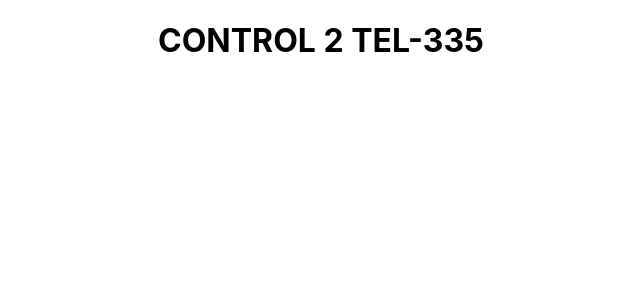
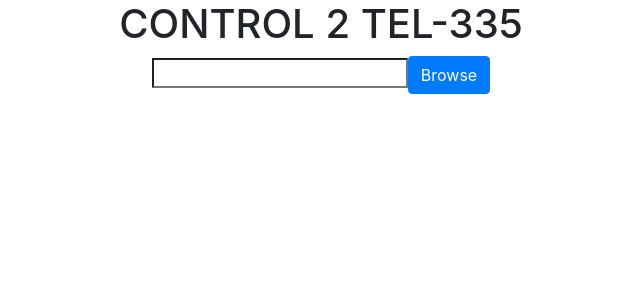
Before and after one commit to tel335/c2-2023, a React (Create React App) app: page / in a window 1280 px wide. Shown: the top 300 px of the page, without its empty margins (319-959 px from the left). Built offline with nearby package versions, Linux system fonts and the light colour scheme.

Commit message:
Commit caso 1 incompleto

```diff
--- a/package.json
+++ b/package.json
@@ -6,7 +6,10 @@
     "@testing-library/jest-dom": "^5.16.5",
     "@testing-library/react": "^13.4.0",
     "@testing-library/user-event": "^13.5.0",
+    "axios": "^1.4.0",
+    "bootstrap": "^5.3.0",
     "react": "^18.2.0",
+    "react-bootstrap": "^2.7.4",
     "react-dom": "^18.2.0",
     "react-scripts": "5.0.1",
     "web-vitals": "^2.1.4"
--- a/public/index.html
+++ b/public/index.html
@@ -3,6 +3,9 @@
   <head>
     <meta charset="utf-8" />
     <link rel="icon" href="%PUBLIC_URL%/favicon.ico" />
+    <link rel="stylesheet" href="https://stackpath.bootstrapcdn.com/bootstrap/4.1.0/css/bootstrap.min.css"
+    integrity="sha384-9gVQ4dYFwwWSjIDZnLEWnxCjeSWFphJiwGPXr1jddIhOegiu1FwO5qRGvFXOdJZ4"
+    crossorigin="anonymous">
     <meta name="viewport" content="width=device-width, initial-scale=1" />
     <meta name="theme-color" content="#000000" />
     <meta
--- a/src/App.js
+++ b/src/App.js
@@ -1,9 +1,11 @@
 import './App.css';
+import Browser from './layout/Browser';
 
 function App() {
   return (
     <div className="App">
       <h1>CONTROL 2 TEL-335</h1>
+      <Browser/>
     </div>
   );
 }
--- /dev/null
+++ b/src/components/ipInput.js
@@ -0,0 +1,42 @@
+import { useState } from "react"
+
+
+function IpInput(props){
+
+    const [valid, setValid] = useState(false)
+
+    const checkInput = (input) => {
+        const Ip = input.split(".")
+
+        if(Ip.length !== 4){
+            props.setInvalid()
+            setValid(false)
+            return
+        }
+
+        Ip.forEach((number) => {
+            if((Number(number) > 255)){
+                return
+            }
+        })
+
+        props.setSearch(input)
+    }
+
+    return(
+        <>
+            <input
+                type='search'
+                onChange={(e) => {
+                    checkInput(e.target.value)
+                    }}>
+            </input>
+
+        </>
+
+
+
+    )
+}
+
+export default IpInput
--- /dev/null
+++ b/src/components/searchButton.js
@@ -0,0 +1,32 @@
+import { Button } from 'react-bootstrap'
+import axios from 'axios'
+
+const dummy_response = {
+    "ip": "161.185.160.93",
+    "city": "New York City",
+    "region": "New York",
+    "country": "US",
+    "loc": "40.7143,-74.0060",
+    "org": "AS22252 The City of New York",
+    "postal": "10004",
+    "timezone": "America/New_York",
+    "readme": "https://ipinfo.io/missingauth"
+}
+
+function SearchButton(props){
+
+    const searchInfo = () => {
+        axios.get(`https://ipinfo.io/${props.search}/geo`)
+        .then((response => props.setInfo(response)))
+        .catch((e) => props.setInfo(dummy_response))
+
+    }
+
+    return(
+        <Button onClick={() => searchInfo()}>Browse</Button>
+
+    )
+
+}
+
+export default SearchButton
--- /dev/null
+++ b/src/layout/Browser.js
@@ -0,0 +1,38 @@
+import IpInput from '../components/ipInput'
+import { useState } from 'react';
+import SearchButton from '../components/searchButton';
+
+function Browser(){
+
+    const [IPinfo, setIPInfo] = useState({})
+    const [validInput, setValidInput] = useState(false)
+    const [search, setSearch] = useState('')
+
+    return(
+        <>
+            <IpInput
+                setValid={()=> setValidInput(true)}
+                setInvalid={()=> setValidInput(false)}
+                setSearch = {setSearch}
+            />
+
+            <SearchButton
+                search={search}
+                setInfo = {setIPInfo}
+            />
+
+            <h5>{IPinfo.op}</h5>
+            <h5>{IPinfo.city}</h5>
+            <h5>{IPinfo.region}</h5>
+            <h5>{IPinfo.country}</h5>
+            <h5>{IPinfo.loc}</h5>
+            <h5>{IPinfo.org}</h5>
+            <h5>{IPinfo.postal}</h5>
+            <h5>{IPinfo.timezone}</h5>
+            <h5>{IPinfo.readme}</h5>
+        </>
+
+    )
+}
+
+export default Browser
```
Also changed, not shown: 1 other file (tests, documents, lock files or other folders).
